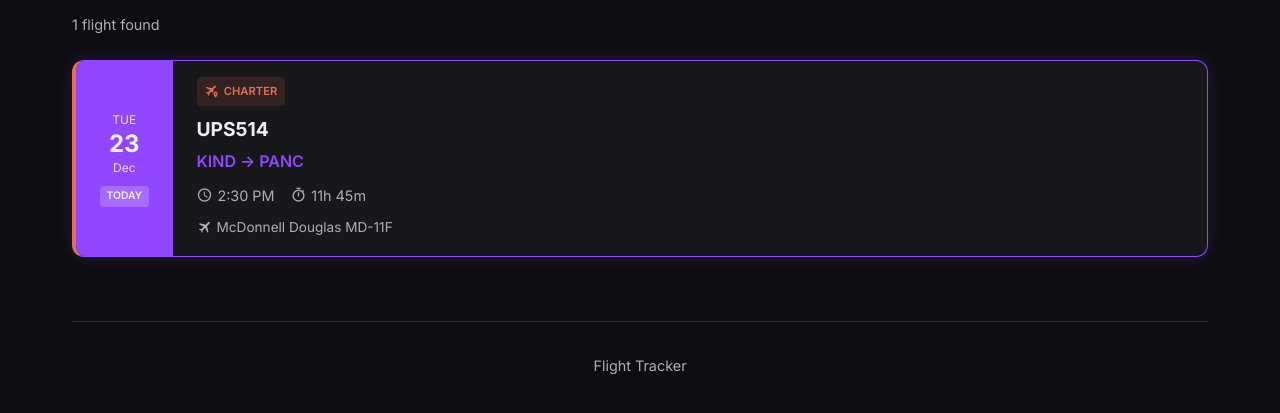
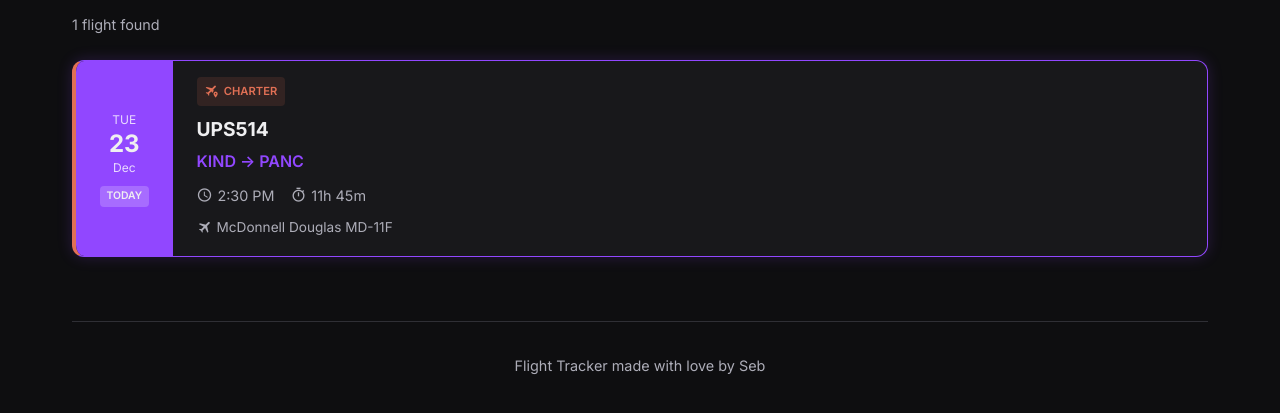
Before and after one commit to Dylan1496/Dylans-Flights, a plain HTML site: page flights.html in a window 1280 px wide. Shown: the part 331-744 px from the top of the page. Drawn offline with Linux system fonts and the light colour scheme.

Commit message:
Attribution

```diff
--- a/flights.html
+++ b/flights.html
@@ -48,7 +48,7 @@
         </main>
 
         <footer class="footer">
-            <p>Flight Tracker</p>
+            <p>Flight Tracker made with love by Seb</p>
         </footer>
     </div>
 
```
Also changed, not shown: index.html (+1 -1 lines).
